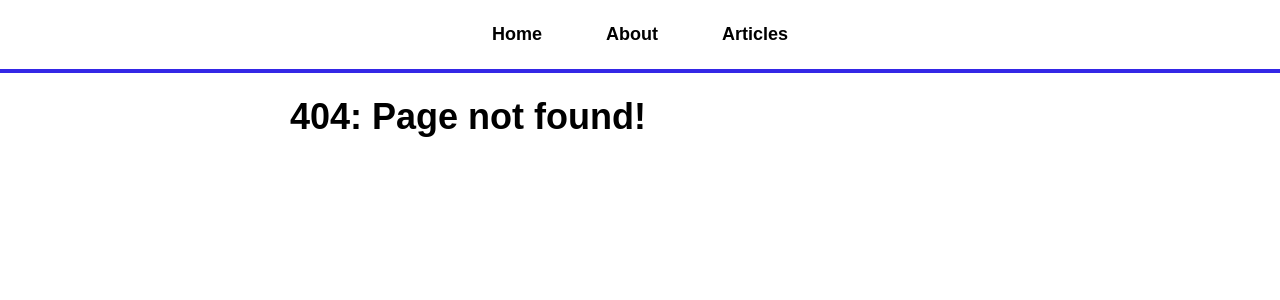
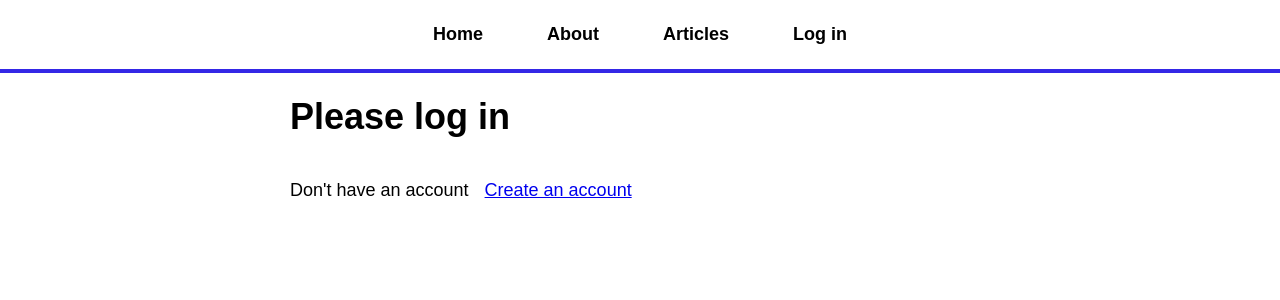
Before and after one commit to tarhavn/react-frontend, a React (Create React App) app: page /login in a window 1280 px wide. Before the commit this address had no page. Shown: the top 300 px of the page. Built offline with nearby package versions, Linux system fonts and the light colour scheme.

Commit message:
New authentication pages and links added

```diff
--- a/src/App.js
+++ b/src/App.js
@@ -7,6 +7,8 @@ import ArticlePage from './pages/ArticlePage';
 import ArticlesListPage from './pages/ArticlesListPage'
 import HomePage from './pages/HomePage';
 import NotFoundPage from './pages/NotFoundPage';
+import LoginPage from './pages/LoginPage';
+import CreateAccountPage from './pages/CreateAccountPage';
 
 class App extends Component {
   render() {
@@ -20,6 +22,8 @@ class App extends Component {
             <Route path='/articles/:articleId' element={<ArticlePage />} />
             <Route path='/articles' element={<ArticlesListPage />} />
             <Route path='/' element={<HomePage />} />
+            <Route path='/login' element={<LoginPage />} />
+            <Route path='/create-account' element={<CreateAccountPage />} />
             <Route path='*' element={<NotFoundPage />} />
           </Routes>
         </div>
--- a/src/NavBar.js
+++ b/src/NavBar.js
@@ -11,7 +11,10 @@ const NavBar = () => {
                     <Link to='/about'>About</Link>
                 </li>
                 <li>
-                    <Link to='articles'>Articles</Link>
+                    <Link to='/articles'>Articles</Link>
+                </li>
+                <li>
+                    <Link to='/login'>Log in</Link>
                 </li>
             </ul>
         </nav>
--- /dev/null
+++ b/src/pages/CreateAccountPage.js
@@ -0,0 +1,7 @@
+const CreateAccountPage = () => {
+    return(
+        <h1>Create Account</h1>
+    );
+}
+
+export default CreateAccountPage;
--- /dev/null
+++ b/src/pages/LoginPage.js
@@ -0,0 +1,15 @@
+import { Link } from "react-router-dom";
+
+const LoginPage = () => {
+    return(
+        <>
+        <h1>Please log in</h1>
+        <div>
+            <p>Don't have an account</p>
+            <Link to='/create-account'>Create an account</Link>
+        </div>
+        </>
+    );
+}
+
+export default LoginPage;
```
Also changed, not shown: src/hooks/useUser.js (added).
